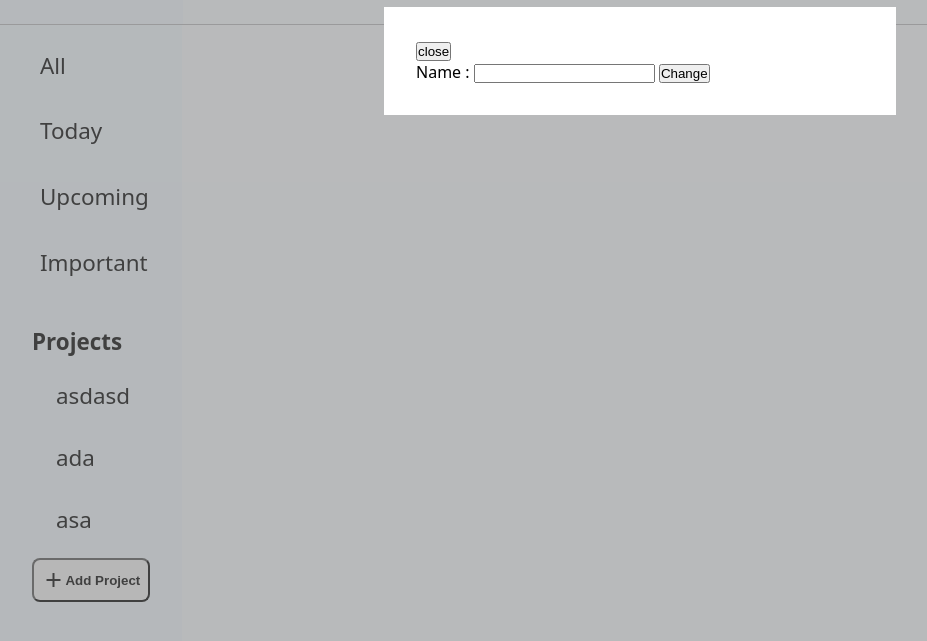
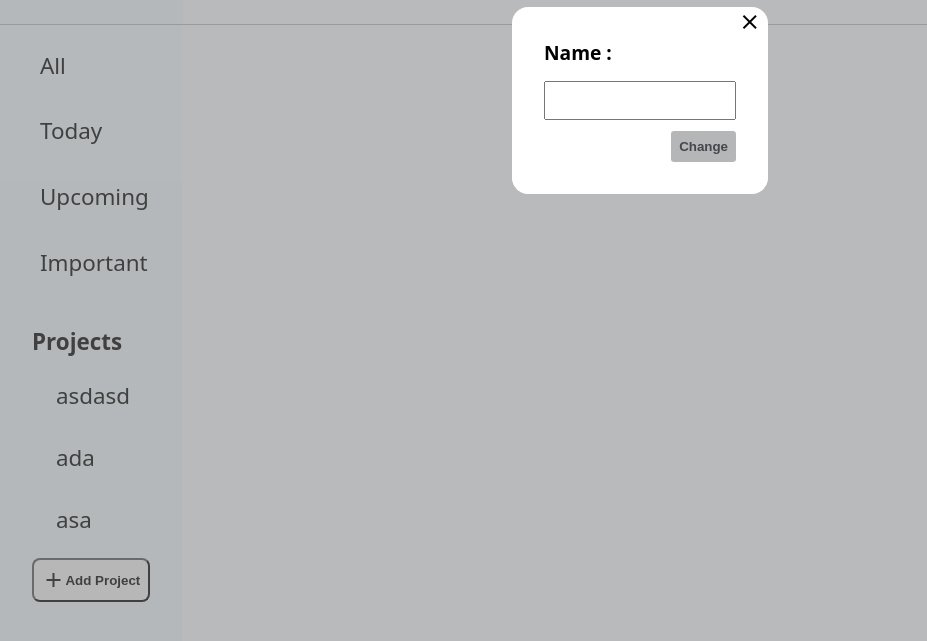
Before and after one commit to bima-taruna/project-to-do-list, a website built with webpack: page src/index.html in a window 1280 px wide. Both pictures are taken after a click on the button "edit". Shown: the part 73-714 px from the top of the page, without its empty margins (0-927 px from the left). Built offline with nearby package versions, Linux system fonts and the light colour scheme.

Commit message:
<improve> [modal name input] : styling the name input

```diff
--- a/src/component/modal.js
+++ b/src/component/modal.js
@@ -7,7 +7,7 @@ class Modal {
     this.#overlay.classList.add("overlay");
     this.modalBody = `
         <div class="${className}">
-            <button class="btn-close">close</button>
+            <button class="btn-close material-icons">close</button>
                 ${content}
         </div>
             `;
--- a/src/index.js
+++ b/src/index.js
@@ -53,7 +53,7 @@ class IndexDOM {
     let input = `
     <div class="name-input">
       <label for="user-name">Name : </label>
-      <input type="text" id="user-name" name="user-name" required minlength="4" maxlength="8" />
+      <input type="text" id="user-name" name="user-name" required minlength="4" maxlength="10" />
       <button class="btn-name-change">Change</button>
     </div>
     `;
--- a/src/style.css
+++ b/src/style.css
@@ -162,10 +162,58 @@ header {
 
 .name-modal {
   background-color: white;
-  width: 40%;
+  width: 20%;
   padding: 2rem;
   margin: auto;
   position: relative;
   top: 10vh;
   display: inherit;
+  border-radius: 1rem;
+  position: relative;
 }
+
+.btn-close {
+  position: absolute;
+  top: 0;
+  right: 0;
+  padding: 0.2rem;
+  border: none;
+  margin-right: 0.2rem;
+  background-color: transparent;
+  cursor: pointer;
+}
+
+.name-input {
+  display: grid;
+  grid-template-rows: repeat(3, 1fr);
+  gap: 0.2rem;
+  /* align-items: center; */
+}
+
+.name-input > label {
+  font-weight: bold;
+  font-size: 1.2rem;
+}
+
+#user-name {
+  padding: 0.4rem;
+  font-size: 1.2rem;
+  width: 100%;
+}
+
+.btn-name-change {
+  margin-top: 0.5rem;
+  justify-self: end;
+  background-color: #b5b6b8;
+  padding: 0.2rem 0.5rem;
+  border: none;
+  border-radius: 0.2rem;
+  cursor: pointer;
+  color: #44474b;
+  font-weight: bold;
+}
+
+.btn-name-change:hover {
+  background-color: #8b9ab9;
+  color: black;
+}
```
